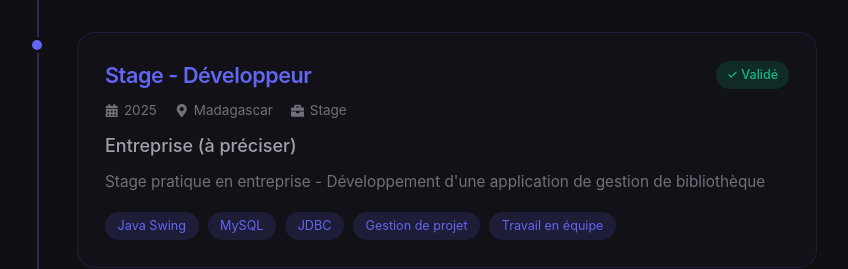
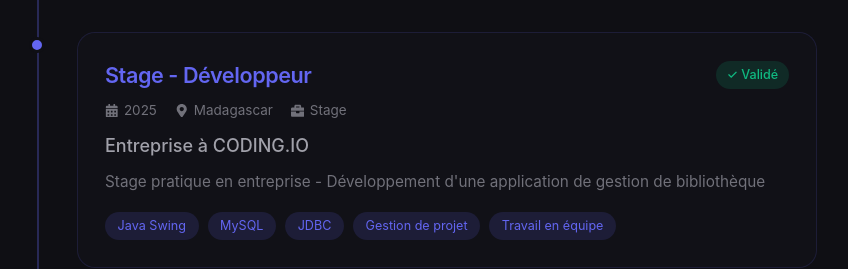
Before and after one commit to mitiarj05/mon-portfolio, a React (Vite) app: page / in a window 1280 px wide. Shown: the part 7840-8109 px from the top of the page, without its empty margins (223-1071 px from the left). Built offline with nearby package versions, Linux system fonts and the light colour scheme.

Commit message:
correction

```diff
--- a/src/components/home/EducationSection.jsx
+++ b/src/components/home/EducationSection.jsx
@@ -16,7 +16,7 @@ function EducationSection() {
     },
     {
       degree: "Stage - Développeur",
-      school: "Entreprise (à préciser)",
+      school: "Entreprise à CODING.IO",
       period: "2025",
       location: "Madagascar",
       description: "Stage pratique en entreprise - Développement d'une application de gestion de bibliothèque",
```
